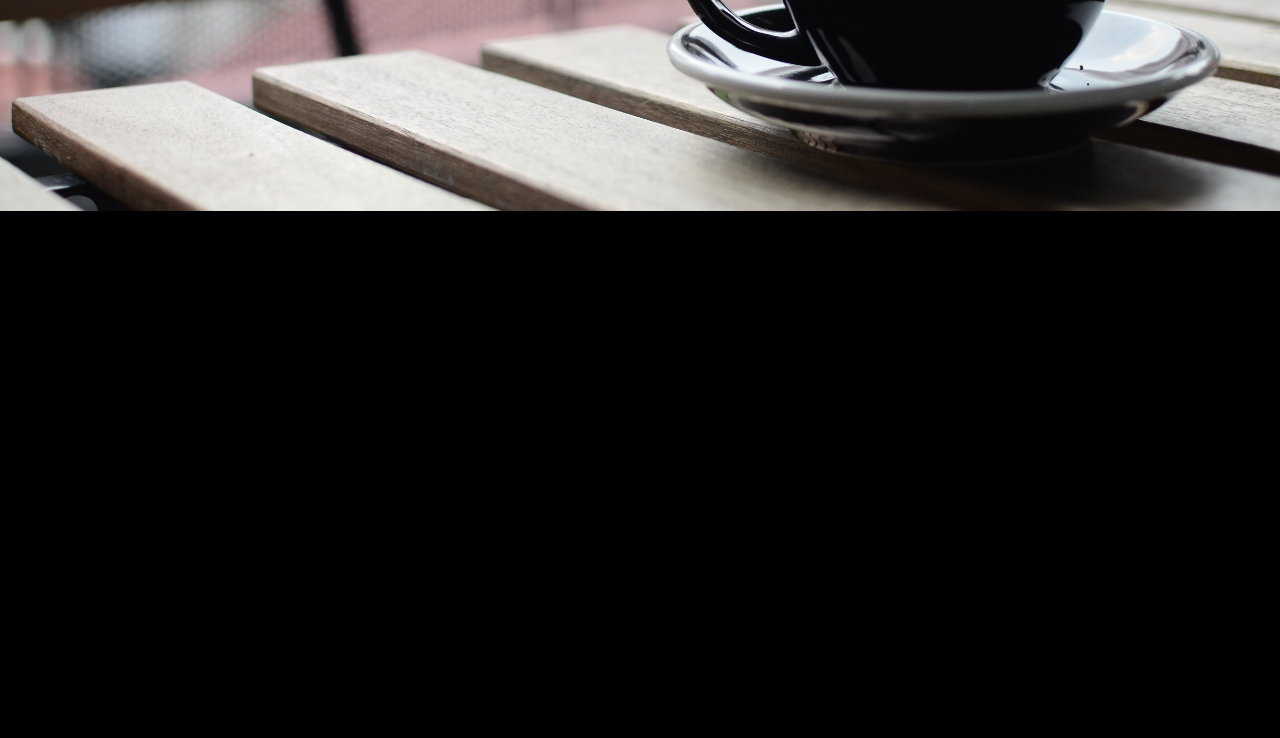
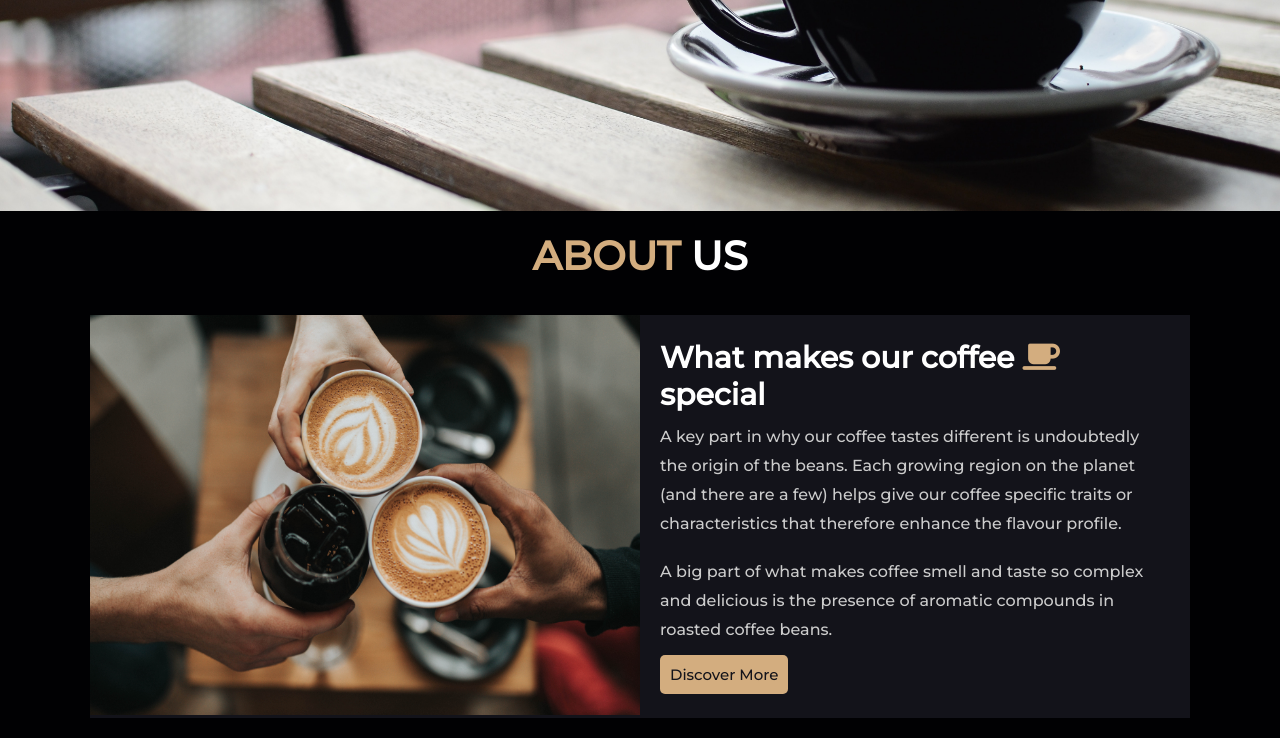
Before and after one commit to Yaswanth1320/web-development, a PHP site: page / in a window 1280 px wide. Shown: the part 589-1327 px from the top of the page. Before the commit the page ends 800 px from the top, so only its background shows below. Run offline with PHP 8.4, Linux system fonts and the light colour scheme.

Commit message:
coffee_about

```diff
--- a/SASS/Cofee Shop/index.html
+++ b/SASS/Cofee Shop/index.html
@@ -90,5 +90,27 @@
     </section>
 
     <!-- home section -->
+
+
+    <!-- About section -->
+
+    <section class="about">
+        <h1 class="about_heading"><span>About </span> Us</h1>
+        <div class="about_row">
+            <div class="about_row_image">
+                <img src="images/about3.jpg" height="400px" width="600px" alt="about">
+            </div>
+            <div class="about_row_content">
+                <h3>What makes our coffee <i class="fa-solid fa-mug-saucer"></i> special</h3>
+                <p>A key part in why our coffee tastes different is undoubtedly the origin of the beans. Each growing region on the planet (and there are a few)
+                    helps give our coffee specific traits or characteristics that therefore enhance the flavour profile.</p>
+                <p>A big part of what makes coffee smell and taste so complex and delicious is the presence of aromatic compounds in roasted coffee beans. </p>
+                <a href="#" class="btn">Discover More</a>
+
+            </div>
+        </div>
+    </section>
+
+    <!-- About section -->
 </body>
 </html>
--- /dev/null
+++ b/SASS/Cofee Shop/styles/_about.scss
@@ -0,0 +1,64 @@
+
+.about{
+
+    &_heading{
+        text-align: center;
+        color: #fff;
+        text-transform: uppercase;
+        font-size: 4rem;
+        padding-bottom: 3.5rem;
+
+        span{
+            color: $main-colour;
+            text-transform: uppercase;
+        }
+    }
+
+    &_row{
+        display: flex;
+        align-items: center;
+        background: $black;
+        flex-wrap: wrap;
+
+        &_image{
+            flex: 1 1 45rem;
+
+            img{
+                width: 100%;
+            }
+        }
+
+        &_content{
+            flex: 1 1 45rem;
+            padding: 2rem;
+
+            h3{
+                font-size: 3rem;
+                color: #fff;
+
+                i{
+                    color: $main-colour;
+                }
+            }
+
+            p{
+                font-size: 1.6rem;
+                color: #ccc;
+                padding: 1rem 0;
+                line-height: 1.8;
+
+            }
+
+            a{
+            font-size: 1.5rem;
+            padding: 1rem;
+            border-radius: 5px;
+            display:inline-block;
+            color: $black;
+            background: $main-colour;
+            transition: all .2s ease-in-out;
+
+            }
+        }
+    }
+}
--- a/SASS/Cofee Shop/styles/_home.scss
+++ b/SASS/Cofee Shop/styles/_home.scss
@@ -20,7 +20,7 @@ section{
     background-position: center;
 
     @include tablet{
-        background-position: left;
+
         justify-content: center;
         text-align: center;
     }
@@ -59,6 +59,12 @@ section{
             display:inline-block;
             color: $black;
             background: $main-colour;
+            transition: all .2s ease-in-out;
+
+            &:hover{
+                background: $black;
+                color: $main-colour;
+            }
         }
     }
 }
--- a/SASS/Cofee Shop/styles/style.css
+++ b/SASS/Cofee Shop/styles/style.css
@@ -174,7 +174,6 @@ section {
 }
 @media screen and (max-width: 991px) {
   .home {
-    background-position: left;
     justify-content: center;
     text-align: center;
   }
@@ -211,6 +210,61 @@ section {
   display: inline-block;
   color: #13131a;
   background: #d3ad7f;
+  transition: all 0.2s ease-in-out;
+}
+.home_content a:hover {
+  background: #13131a;
+  color: #d3ad7f;
+}
+
+.about_heading {
+  text-align: center;
+  color: #fff;
+  text-transform: uppercase;
+  font-size: 4rem;
+  padding-bottom: 3.5rem;
+}
+.about_heading span {
+  color: #d3ad7f;
+  text-transform: uppercase;
+}
+.about_row {
+  display: flex;
+  align-items: center;
+  background: #13131a;
+  flex-wrap: wrap;
+}
+.about_row_image {
+  flex: 1 1 45rem;
+}
+.about_row_image img {
+  width: 100%;
+}
+.about_row_content {
+  flex: 1 1 45rem;
+  padding: 2rem;
+}
+.about_row_content h3 {
+  font-size: 3rem;
+  color: #fff;
+}
+.about_row_content h3 i {
+  color: #d3ad7f;
+}
+.about_row_content p {
+  font-size: 1.6rem;
+  color: #ccc;
+  padding: 1rem 0;
+  line-height: 1.8;
+}
+.about_row_content a {
+  font-size: 1.5rem;
+  padding: 1rem;
+  border-radius: 5px;
+  display: inline-block;
+  color: #13131a;
+  background: #d3ad7f;
+  transition: all 0.2s ease-in-out;
 }
 
 * {
--- a/SASS/Cofee Shop/styles/style.scss
+++ b/SASS/Cofee Shop/styles/style.scss
@@ -4,6 +4,7 @@
 @import "card";
 @import "media-queries";
 @import "home";
+@import "about";
 
 *{
     margin: 0;
```
Also changed, not shown: SASS/Cofee Shop/images/about2.jpg (added), SASS/Cofee Shop/images/about3.jpg (added), 2 other files.
